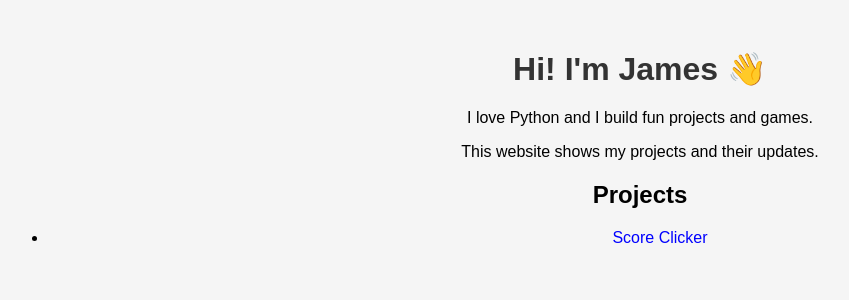
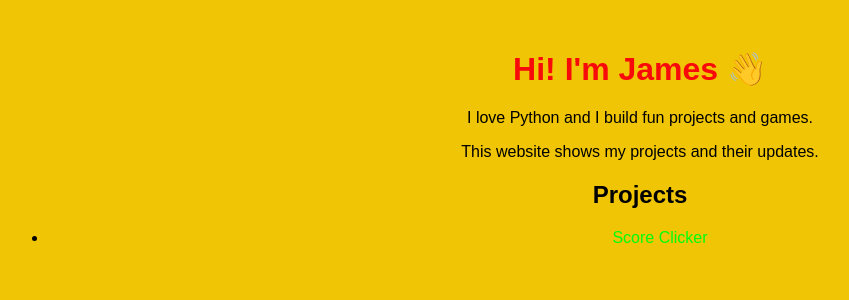
Before and after one commit to JamesJohnson67/python.fun, a Flask app: page / in a window 1280 px wide. Shown: the top 300 px of the page, without its empty margins (0-849 px from the left). Run offline with Flask 3, Linux system fonts and the light colour scheme.

Commit message:
Update style.css

```diff
--- a/python.games.fun/static/style.css
+++ b/python.games.fun/static/style.css
@@ -2,14 +2,14 @@ body {
     font-family: Arial, sans-serif;
     text-align: center;
     margin-top: 50px;
-    background-color: #f5f5f5;
+    background-color: #f0c505;
 }
 
 h1 {
-    color: #333;
+    color: #f80a0a;
 }
 
 a {
     text-decoration: none;
-    color: blue;
+    color: rgb(0, 255, 13);
 }
```
